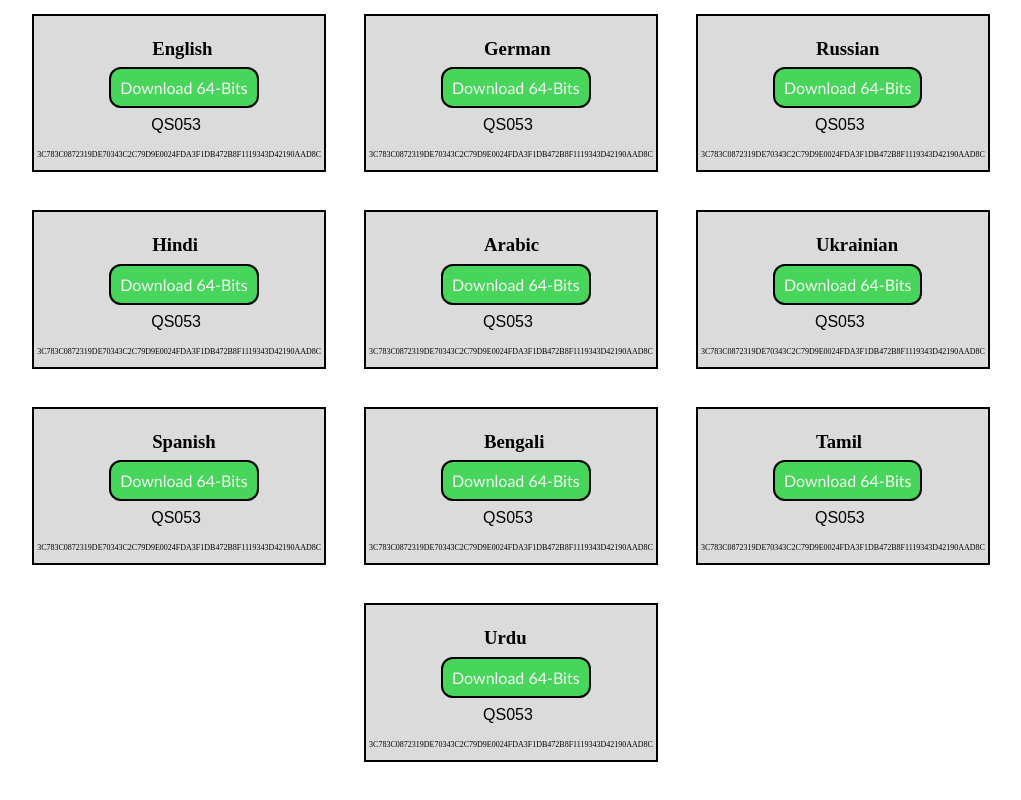
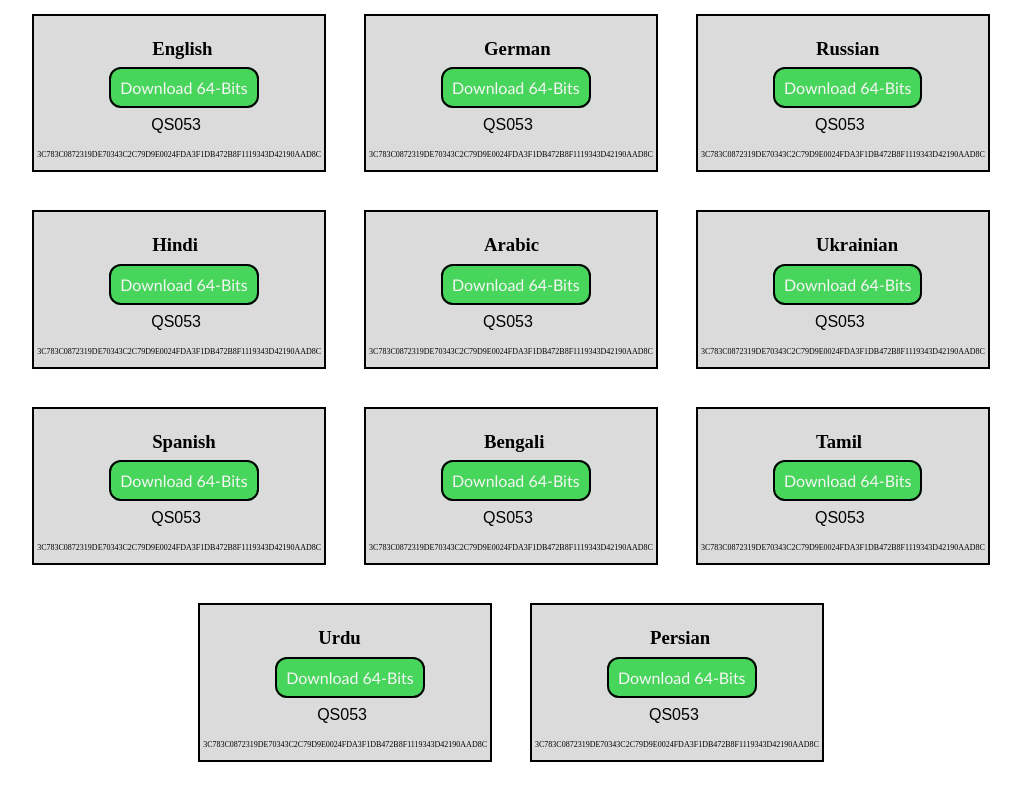
Before and after one commit to qusay-saify/a-simple-web-design, a plain HTML site: page index.html in a window 1280 px wide. Shown: the part 579-1379 px from the top of the page, without its empty margins (129-1150 px from the left). Drawn offline with Linux system fonts and the light colour scheme.

Commit message:
fixed some typo

```diff
--- a/index.html
+++ b/index.html
@@ -187,6 +187,19 @@
                     <p id="cc"> 3C783C0872319DE70343C2C79D9E0024FDA3F1DB472B8F1119343D42190AAD8C</p>
                 </div>
             </div>
+
+            <div class="box">
+                <div>
+                    <h3>persian</h3>
+                </div>
+                <span>download 64-bits </span>
+                <div>
+                    <p id="bb">QS053</p>
+                </div>
+                <div>
+                    <p id="cc"> 3C783C0872319DE70343C2C79D9E0024FDA3F1DB472B8F1119343D42190AAD8C</p>
+                </div>
+            </div>
         </div>
 
     </footer>
```
